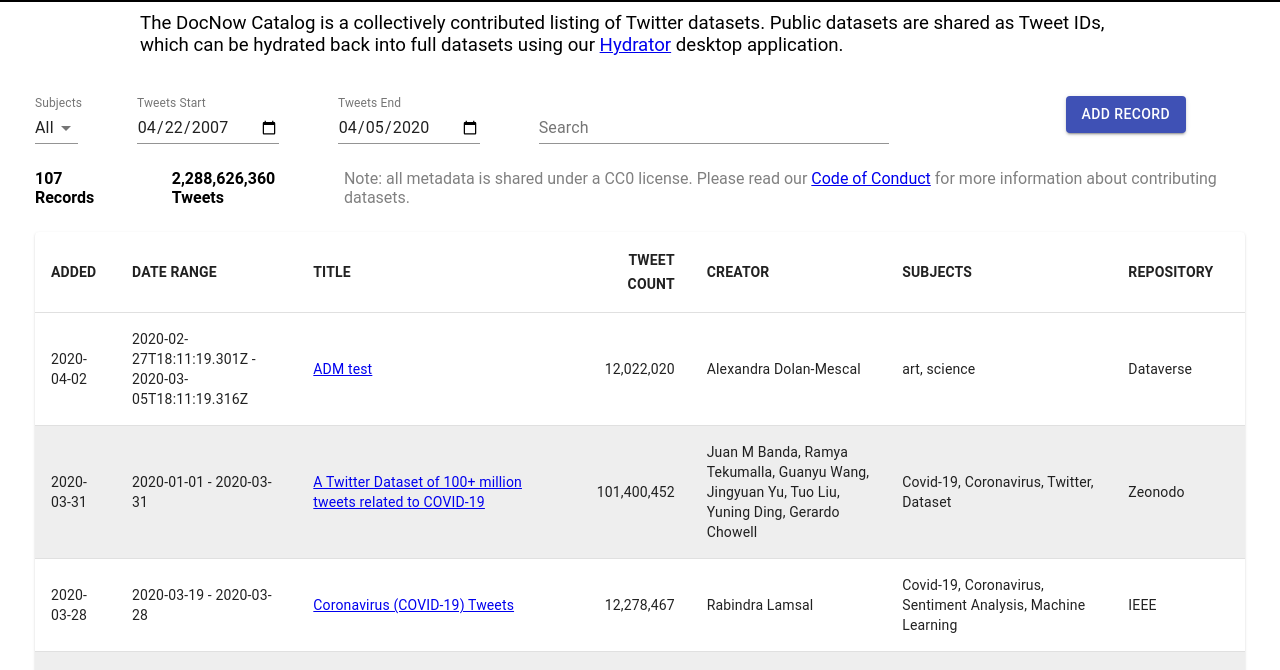
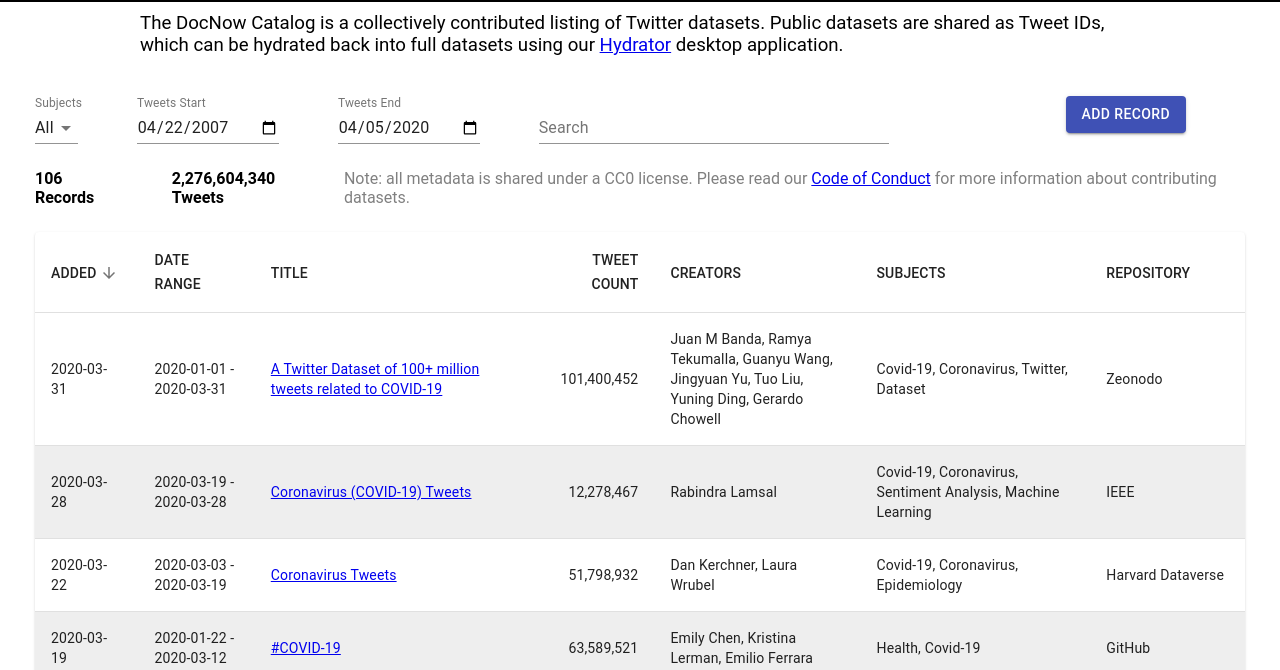
Before and after one commit to DocNow/catalog, a Gatsby site: page / in a window 1280 px wide. Shown: the part 78-748 px from the top of the page. Built offline with nearby package versions, Linux system fonts and the light colour scheme; Gatsby itself is replaced by a stand-in of ours.

Commit message:
added column ordering

```diff
--- a/src/components/datasets.js
+++ b/src/components/datasets.js
@@ -28,6 +28,8 @@ const Datasets = () => {
   const [end, setEnd] = useState(moment().add(1, 'days').format('YYYY-MM-DD'))
   const [subject, setSubject] = useState('All')
   const [search, setSearch] = useState('')
+  const [orderBy, setOrderBy] = useState('added')
+  const [order, setOrder] = useState('desc')
 
   // load initial datasets data when the component mounts
   useEffect(() => {
@@ -61,6 +63,30 @@ const Datasets = () => {
     setFiltered(slugs)
     setSubjects(getSubjects(datasets.filter(d => slugs.includes(d.slug))))
   }, [subject, start, end, search, datasets])
+
+  /*
+  useEffect(() => {
+  }, [order, orderBy])
+  */
+
+  const updateOrder = (newOrderBy) => {
+    const newOrder = order === 'asc' ? 'desc' : 'asc'
+    setOrderBy(newOrderBy)
+    setOrder(newOrder)
+    const newDatasets = [...datasets]
+    newDatasets.sort(getComparator(newOrder, newOrderBy))
+    setDatasets(newDatasets)
+  }
+
+  const headCells = [
+    { id: 'added', numeric: false, label: 'ADDED' },
+    { id: 'dates', numeric: false, label: 'DATE RANGE' },
+    { id: 'title', numeric: false, label: 'TITLE' },
+    { id: 'tweets', numeric: true, label: 'TWEET COUNT' },
+    { id: 'creators', numeric: false, label: 'CREATORS' },
+    { id: 'subjects', numeric: false, label: 'SUBJECTS' },
+    { id: 'repository', numeric: false, label: 'REPOSITORY' }
+  ]
 
   // render the datasets!
   return (
@@ -133,17 +159,27 @@ const Datasets = () => {
 
         <TableContainer className={style.datasetsTable} component={Paper}>
           <Table>
+
             <TableHead>
-              <TableRow className={style.colHeader}>
-                <TableCell>ADDED</TableCell>
-                <TableCell>DATE RANGE</TableCell>
-                <TableCell>TITLE</TableCell>
-                <TableCell align="right">TWEET COUNT</TableCell>
-                <TableCell>CREATOR</TableCell>
-                <TableCell>SUBJECTS</TableCell>
-                <TableCell>REPOSITORY</TableCell>
+              <TableRow>
+                {headCells.map((headCell) => (
+                  <TableCell
+                    key={headCell.id}
+                    align={headCell.numeric ? 'right' : 'left'}
+                    sortDirection={orderBy === headCell.id ? order : false}
+                  >
+                    <TableSortLabel
+                      active={orderBy === headCell.id}
+                      direction={orderBy === headCell.id ? order : 'asc'}
+                      onClick={e => updateOrder(headCell.id)}
+                    >
+                      {headCell.label}
+                    </TableSortLabel>
+                  </TableCell>
+                ))}
               </TableRow>
             </TableHead>
+
             <TableBody>
             {datasets.filter(d => filtered.includes(d.slug)).map((d, i) => (
               <TableRow key={`dataset-${i}`}>
@@ -234,4 +270,37 @@ function intersection(a, b) {
   return a.filter(value => -1 !== b.indexOf(value))
 }
 
+function getComparator(order, orderBy) {
+  return order === 'desc'
+    ? (a, b) => descendingComparator(a, b, orderBy)
+    : (a, b) => -descendingComparator(a, b, orderBy)
+}
+
+function descendingComparator(a, b, orderBy) {
+  let vals = [ a[orderBy], b[orderBy] ]
+  // normalize the values based on what column they are
+  if (orderBy === 'dates') {
+    // sort by the first date in the range
+    vals = vals.map(d => d[0].start)
+  } else if (['title', 'repository'].includes(orderBy)) {
+    // sort by lower cased string
+    vals = vals.map(s => s.toLowerCase())
+  } else if (orderBy === 'creators') {
+    // sort by the first creator's name
+    vals = vals.map(c => c[0].name.toLowerCase())
+  } else if (orderBy === 'subjects') {
+    // sort by the first subject lower cased
+    vals = vals.map(l => l[0].toLowerCase())
+  }
+
+  // now we can compare
+  if (vals[1] < vals[0]) {
+    return -1;
+  }
+  if (vals[1] > vals[0]) {
+    return 1;
+  }
+  return 0;
+}
+
 export default Datasets
```
Also changed, not shown: static/data/datasets.json.
